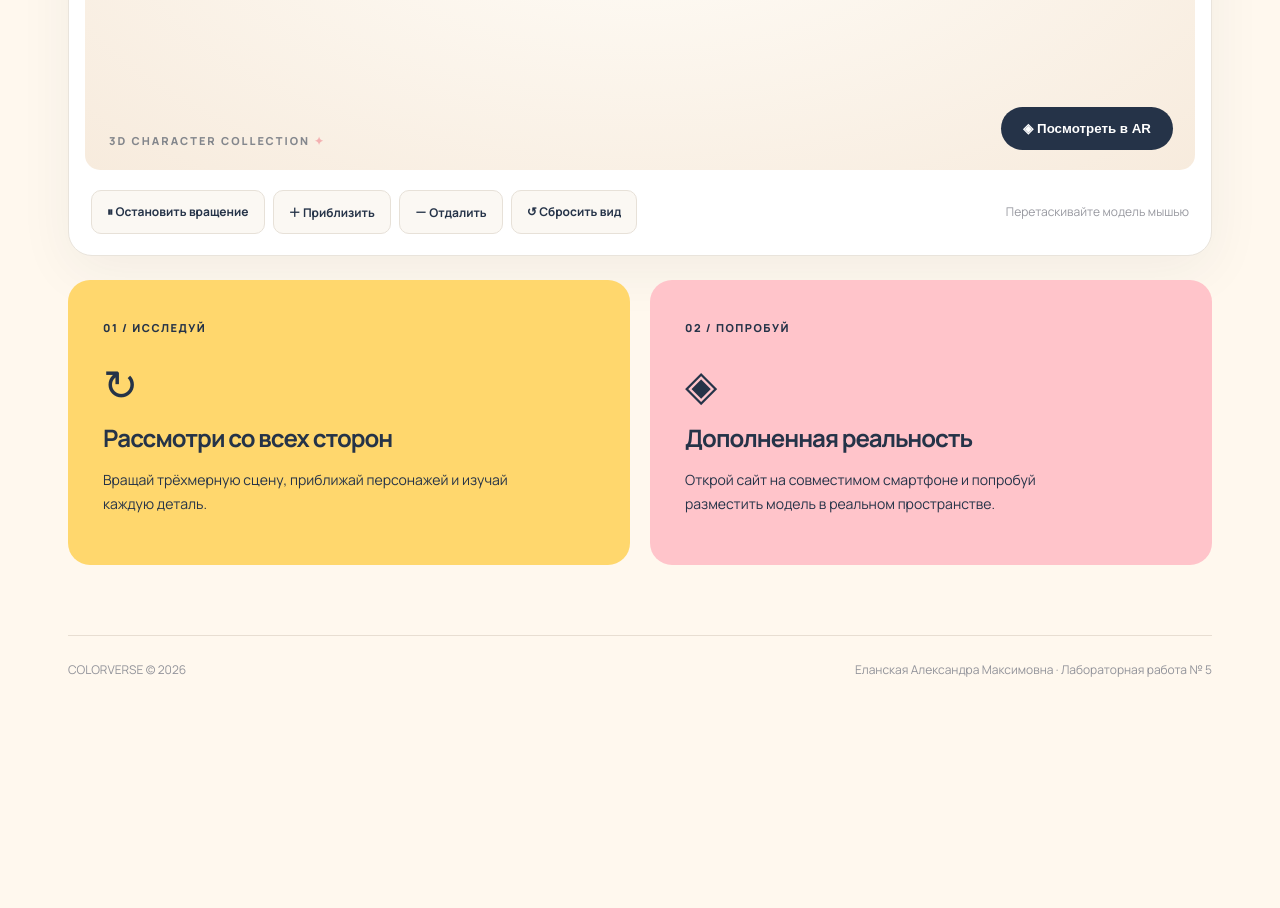
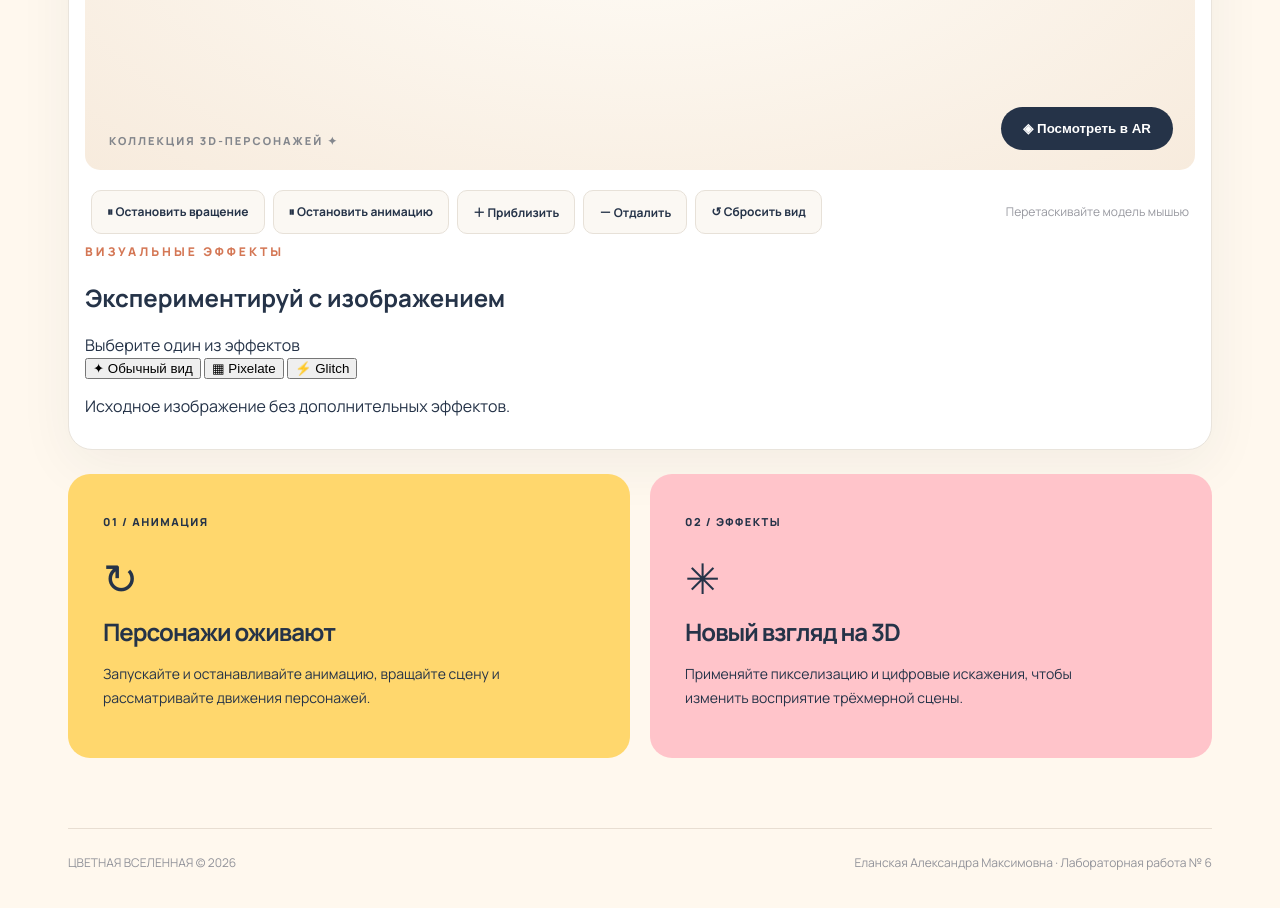
Before and after one commit to kkeettrriinnsshhh/ElanskayaSash, a plain HTML site: page index.html in a window 1280 px wide. Shown: the part 1040-1948 px from the top of the page. Before the commit the page ends 1758 px from the top, so only its background shows below. Drawn offline with Linux system fonts and the light colour scheme; some packages are replaced by stand-ins of ours; a script that the page names is missing.

Commit message:
Update index.html

```diff
--- a/index.html
+++ b/index.html
@@ -7,29 +7,52 @@
   <title>Мир ярких персонажей | 3D-галерея</title>
   <meta name="description" content="Интерактивная 3D-галерея персонажей">
   <link rel="stylesheet" href="./styles.css">
-  <script type="module" src="https://ajax.googleapis.com/ajax/libs/model-viewer/4.4.0/model-viewer.min.js"></script>
+
+  <script type="module"
+    src="https://ajax.googleapis.com/ajax/libs/model-viewer/4.4.0/model-viewer.min.js">
+  </script>
 </head>
+
 <body>
   <div class="page">
+
     <header class="header">
-      <div class="logo"><span class="logo-mark">✳</span> COLORVERSE</div>
+      <div class="logo">
+        <span class="logo-mark">✳</span>
+        Цветная вселенная
+      </div>
       <span class="header-tag">Интерактивная 3D-галерея</span>
     </header>
 
     <main>
       <section class="intro">
-        <div class="eyebrow">DIGITAL ART · 3D EXPERIENCE</div>
-        <h1>Мир ярких<br><em>персонажей.</em></h1>
-        <p>Откройте для себя трёхмерную сцену, где встречаются характер, цвет и воображение. Вращайте модель, изучайте детали и попробуйте дополненную реальность.</p>
+        <div class="eyebrow">
+          ЦИФРОВОЕ ИСКУССТВО · 3D-ОПЫТ
+        </div>
+
+        <h1>
+          Мир ярких<br>
+          <em>персонажей.</em>
+        </h1>
+
+        <p>
+          Откройте для себя трёхмерную сцену, где встречаются
+          характер, цвет и воображение. Вращайте модель,
+          изучайте детали, запускайте анимацию и экспериментируйте
+          с визуальными эффектами.
+        </p>
       </section>
 
       <section class="viewer-card">
         <div class="viewer-top">
-          <span><span class="live-dot"></span> ИНТЕРАКТИВНАЯ СЦЕНА</span>
+          <span>
+            <span class="live-dot"></span>
+            ИНТЕРАКТИВНАЯ СЦЕНА
+          </span>
           <span>01 / 01</span>
         </div>
 
-        <div class="viewer-wrap">
+        <div class="viewer-wrap" id="viewerWrap">
           <model-viewer
             id="viewer"
             src="092dab5b45f84cf9b871a2ba0b894c5b.glb"
@@ -38,6 +61,8 @@
             camera-controls
             auto-rotate
             rotation-per-second="15deg"
+            animation-name="Animation"
+            autoplay
             tone-mapping="neutral"
             poster="poster.webp"
             shadow-intensity="1.22"
@@ -45,8 +70,7 @@
             camera-orbit="0deg 75deg 10.16m"
             field-of-view="30deg"
             exposure="1.09"
-            interaction-prompt="auto"
-            alt="Трёхмерная сцена с двумя яркими персонажами">
+            alt="Трёхмерная анимированная сцена с двумя персонажами">
 
             <div class="progress-bar hide" slot="progress-bar">
               <div class="update-bar"></div>
@@ -60,41 +84,90 @@
               <img src="ar_hand_prompt.png" alt="">
             </div>
           </model-viewer>
-          <div class="viewer-label">3D CHARACTER COLLECTION <span>✦</span></div>
+
+          <div class="viewer-label">
+            КОЛЛЕКЦИЯ 3D-ПЕРСОНАЖЕЙ ✦
+          </div>
+
+          <div class="effect-status" id="effectStatus" hidden>
+            ЭФФЕКТ ВКЛЮЧЁН
+          </div>
         </div>
 
         <div class="controls">
           <div class="control-group">
             <button id="rotateBtn">⏸ Остановить вращение</button>
+            <button id="animationBtn">⏸ Остановить анимацию</button>
             <button id="zoomIn">＋ Приблизить</button>
             <button id="zoomOut">－ Отдалить</button>
             <button id="resetBtn">↺ Сбросить вид</button>
           </div>
-          <span class="control-hint">Перетаскивайте модель мышью</span>
+          <span class="control-hint">
+            Перетаскивайте модель мышью
+          </span>
+        </div>
+
+        <div class="effects-panel">
+          <div class="effects-heading">
+            <div>
+              <span class="eyebrow">ВИЗУАЛЬНЫЕ ЭФФЕКТЫ</span>
+              <h2>Экспериментируй с изображением</h2>
+            </div>
+            <span class="effects-subtitle">
+              Выберите один из эффектов
+            </span>
+          </div>
+
+          <div class="effect-buttons">
+            <button id="normalEffect" class="effect-btn active">
+              ✦ Обычный вид
+            </button>
+            <button id="pixelEffect" class="effect-btn">
+              ▦ Pixelate
+            </button>
+            <button id="glitchEffect" class="effect-btn">
+              ⚡ Glitch
+            </button>
+          </div>
+
+          <p class="effect-description" id="effectDescription">
+            Исходное изображение без дополнительных эффектов.
+          </p>
         </div>
       </section>
 
       <section class="info-grid">
         <article class="info-card yellow">
-          <span class="card-number">01 / ИССЛЕДУЙ</span>
+          <span class="card-number">01 / АНИМАЦИЯ</span>
           <div class="card-icon">↻</div>
-          <h2>Рассмотри со всех сторон</h2>
-          <p>Вращай трёхмерную сцену, приближай персонажей и изучай каждую деталь.</p>
+          <h2>Персонажи оживают</h2>
+          <p>
+            Запускайте и останавливайте анимацию, вращайте
+            сцену и рассматривайте движения персонажей.
+          </p>
         </article>
+
         <article class="info-card pink">
-          <span class="card-number">02 / ПОПРОБУЙ</span>
-          <div class="card-icon">◈</div>
-          <h2>Дополненная реальность</h2>
-          <p>Открой сайт на совместимом смартфоне и попробуй разместить модель в реальном пространстве.</p>
+          <span class="card-number">02 / ЭФФЕКТЫ</span>
+          <div class="card-icon">✳</div>
+          <h2>Новый взгляд на 3D</h2>
+          <p>
+            Применяйте пикселизацию и цифровые искажения,
+            чтобы изменить восприятие трёхмерной сцены.
+          </p>
         </article>
       </section>
     </main>
 
     <footer>
-      <span>COLORVERSE © 2026</span>
-      <span>Еланская Александра Максимовна · Лабораторная работа № 5</span>
+      <span>ЦВЕТНАЯ ВСЕЛЕННАЯ © 2026</span>
+      <span>
+        Еланская Александра Максимовна ·
+        Лабораторная работа № 6
+      </span>
     </footer>
   </div>
+
   <script src="./script.js"></script>
 </body>
 </html>
```
